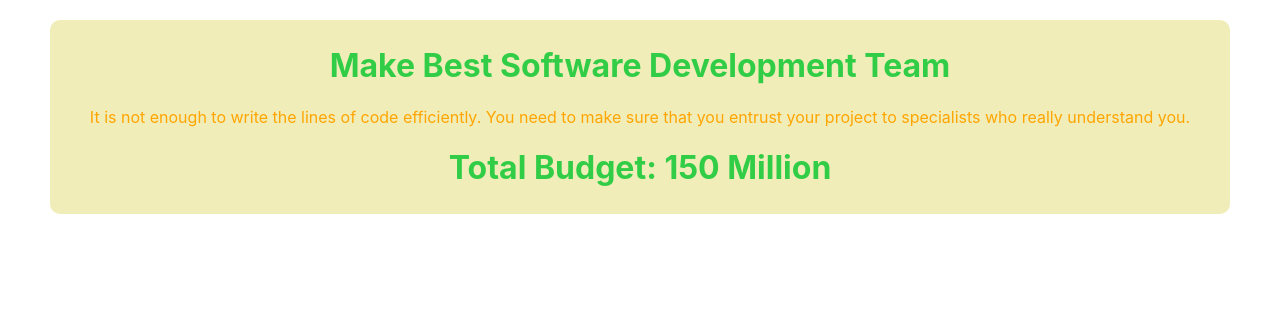
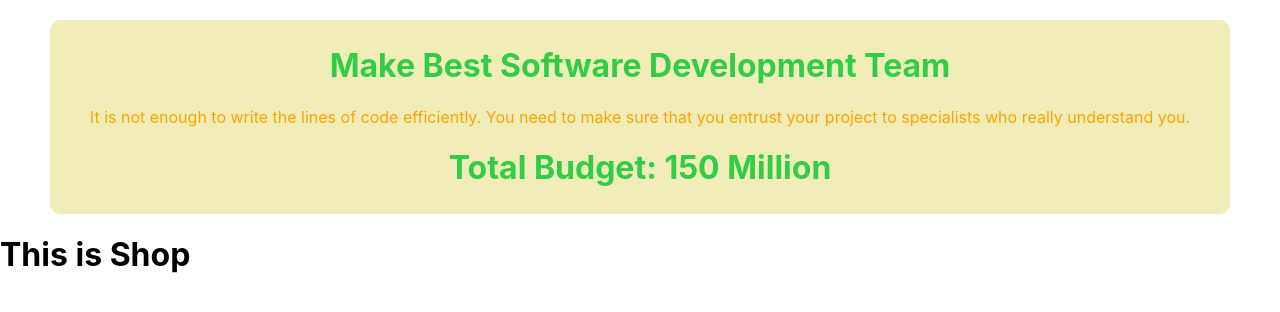
Before and after one commit to mdnajmul/make-software-development-team-react, a React (Create React App) app: page / in a window 1280 px wide. Shown: the top 312 px of the page. Built offline with nearby package versions, Linux system fonts and the light colour scheme.

Commit message:
favicon & title change

```diff
--- a/public/index.html
+++ b/public/index.html
@@ -24,7 +24,7 @@
       work correctly both with client-side routing and a non-root public URL.
       Learn how to configure a non-root public URL by running `npm run build`.
     -->
-    <title>React App</title>
+    <title>Make Dev Team</title>
   </head>
   <body>
     <noscript>You need to enable JavaScript to run this app.</noscript>
--- a/src/App.js
+++ b/src/App.js
@@ -1,10 +1,12 @@
 import "./App.css";
 import Header from "./components/Header/Header";
+import Shop from "./components/Shop/Shop";
 
 function App() {
   return (
     <div className="main">
       <Header></Header>
+      <Shop></Shop>
     </div>
   );
 }
--- /dev/null
+++ b/src/components/Shop/Shop.js
@@ -0,0 +1,11 @@
+import React from "react";
+
+const Shop = () => {
+  return (
+    <div>
+      <h1>This is Shop</h1>
+    </div>
+  );
+};
+
+export default Shop;
```
Also changed, not shown: src/components/Shop/Shop.css (added), 1 other file (tests, documents, lock files or other folders).
